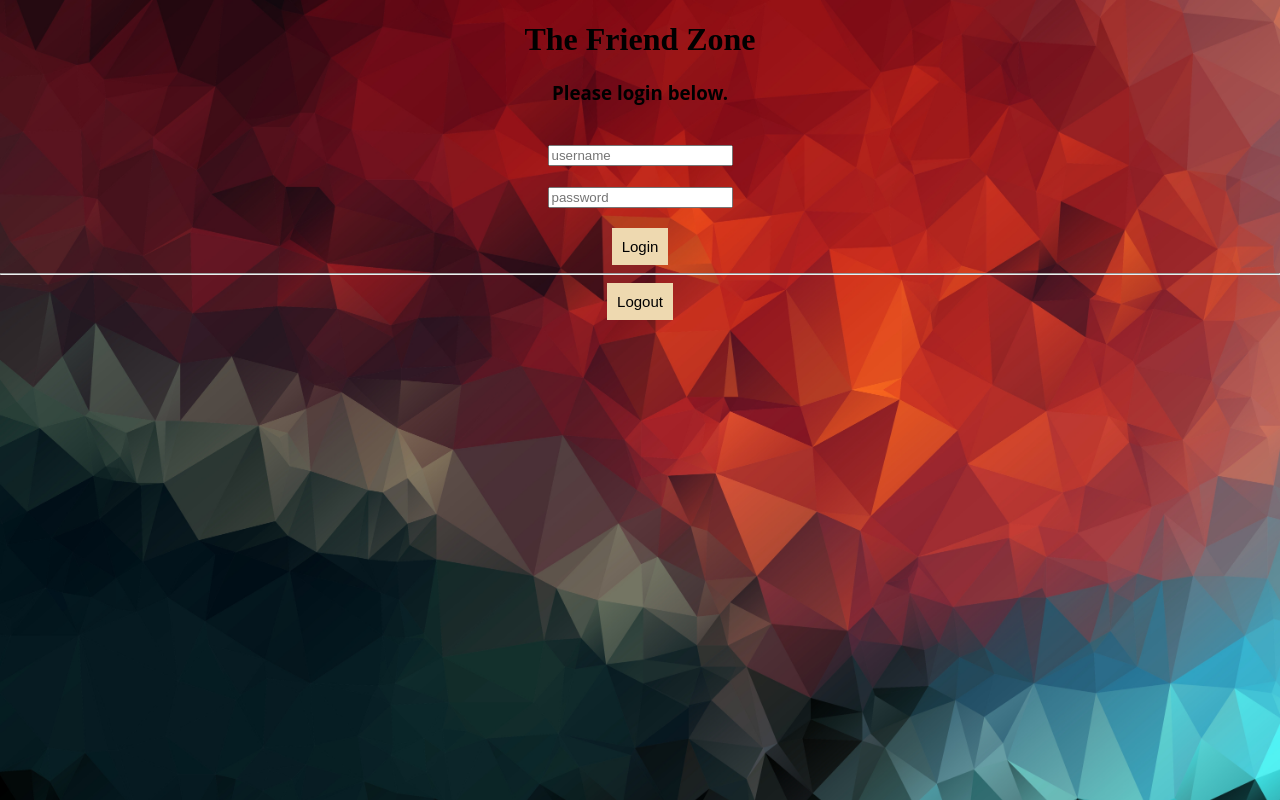
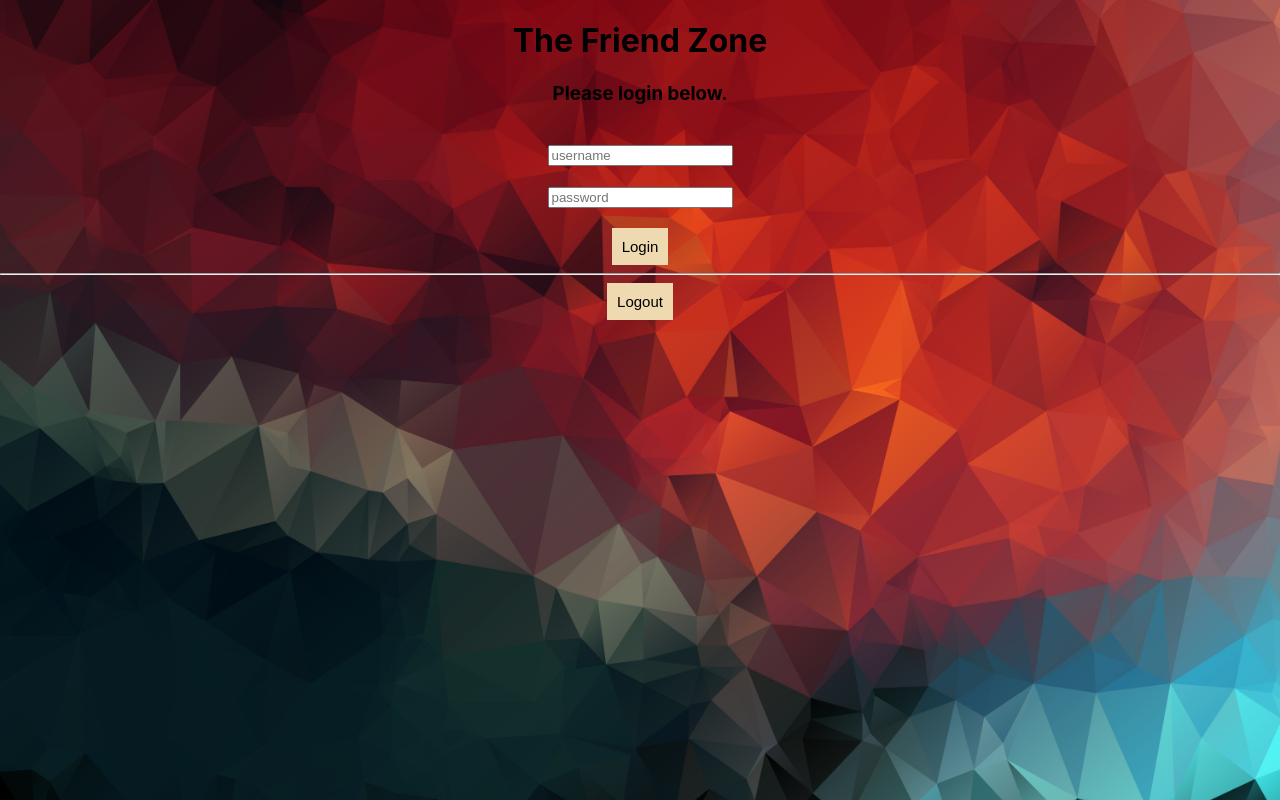
Before and after one commit to friends-finder/FE, a React (Create React App) app: page / in a window 1280 px wide. Built offline with nearby package versions, Linux system fonts and the light colour scheme.

Commit message:
fixed a problem with seeing styled comp

```diff
--- a/package.json
+++ b/package.json
@@ -4,9 +4,12 @@
   "private": true,
   "dependencies": {
     "axios": "^0.19.0",
+    "formik": "^1.5.8",
     "react": "^16.9.0",
     "react-dom": "^16.9.0",
+    "react-router-dom": "^5.0.1",
     "react-scripts": "3.1.1",
+    "styled-components": "^4.3.2",
     "yup": "^0.27.0"
   },
   "scripts": {
--- a/src/Components/login.js
+++ b/src/Components/login.js
@@ -2,12 +2,11 @@ import { withFormik, Form, Field } from "formik";
 import React, { useEffect, useState } from 'react';
 import * as Yup from "yup";
 import axios from "axios";
-import styled from 'styled-components'
-import '../App.css';
+import styled from "styled-components";
+import '../index.css';
 
 const StyledHeading = styled.h1`font-family: 'Bangers', cursive`;
 const StyledText = styled.h3`font-family: Open Sans`;
-
 
 const UserForm = ({ errors, touched, values, status }) => {
     const [state, setState] = useState([]);
@@ -19,7 +18,7 @@ const UserForm = ({ errors, touched, values, status }) => {
 
 
             axios
-                .get(`https://randomuser.me/api/?results=6&nat=us`)
+                .get(`https://randomuser.me/api/?results=20&nat=us`)
                 .then(res => {
                     setState(res.data.results);
                     console.log(res.data.results)
@@ -36,8 +35,8 @@ const UserForm = ({ errors, touched, values, status }) => {
 
 
         <div>
-            <StyledHeading >The Friend Zone</StyledHeading >
-            <StyledText>Please login below.</StyledText>
+            <h1>The Friend Zone</h1>
+            <h3>Please login below.</h3>
             <br />
 
             <Form>
@@ -78,16 +77,11 @@ const UserForm = ({ errors, touched, values, status }) => {
 
             {status && status.username && (
 
-                <div>
+
+<div class="people">
 
                     <br />
 
-                    <h1>Welcome, {status.username}</h1>
-                    <h2>Here's some cool people to meet!</h2>
-                    <br />  <br />
-
-
-                    {console.log(state.picture)}
 
 
                     {state.map(x => {
@@ -98,13 +92,7 @@ const UserForm = ({ errors, touched, values, status }) => {
                         return (
 
 
-                            <div>
-
-
-
-
-
-
+                              <div class="person">
 
                                 <h3>{x.name.first} {x.name.last}</h3>
 
@@ -128,22 +116,7 @@ const UserForm = ({ errors, touched, values, status }) => {
 
                                 <br /> <br />
 
-
-
-
-
-                                <br /> <br />
-
-
-
-
-
-
-
-                            </div>
-
-
-
+</div>
                         )
 
                     })}
```
Also changed, not shown: src/App.js (line endings or trailing spaces), src/Components/logout.js (line endings or trailing spaces), 2 other files (tests, documents, lock files or other folders).
